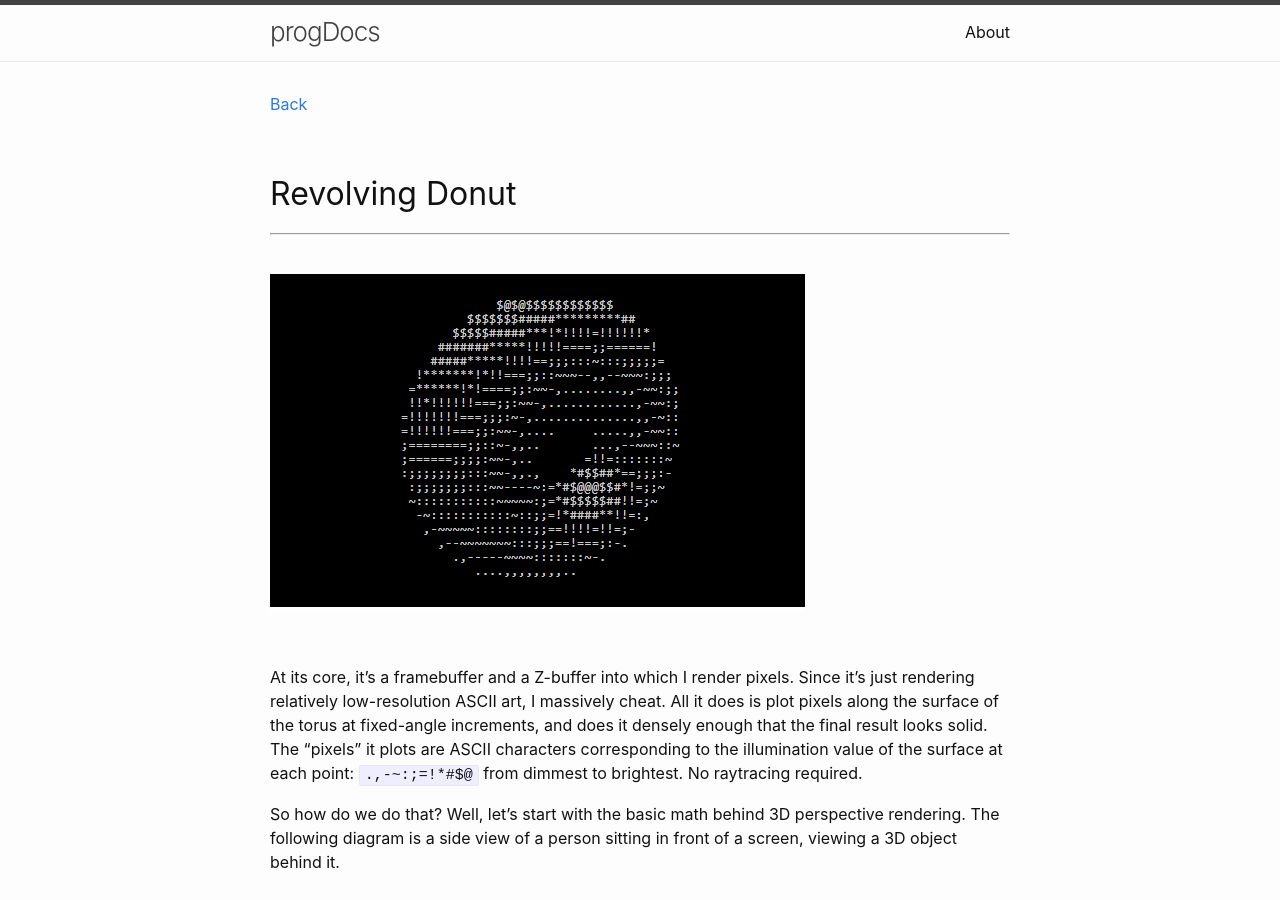
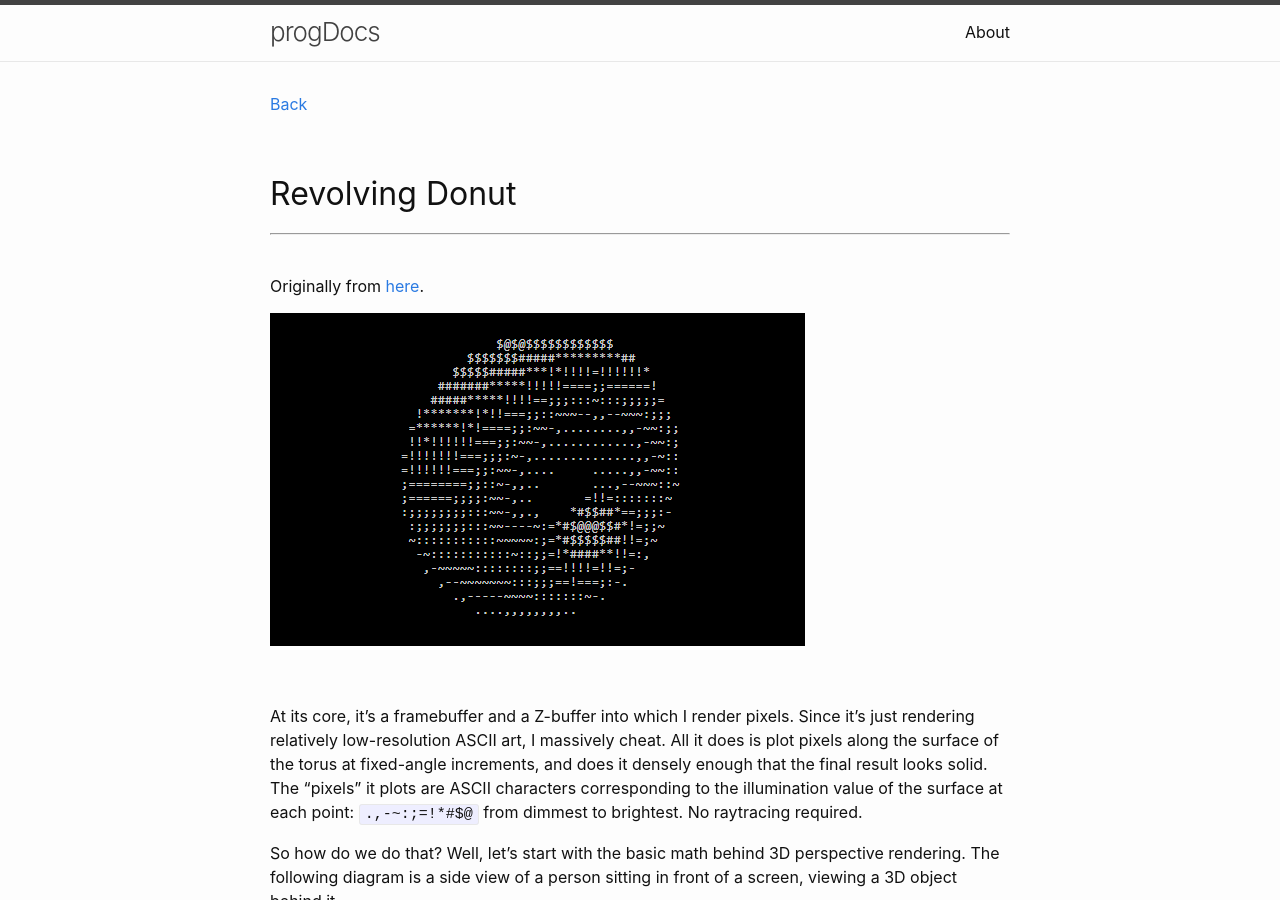
Before and after one commit to Hautaklyttn/progDocs, a Jekyll site: the page built from docs/articles/projects/donut.md, in a window 1280 px wide and 900 px high. Built offline with Jekyll 4.4.1, drawn with Linux system fonts in a browser that asks for light colours.

```diff
--- a/docs/articles/projects/donut.md
+++ b/docs/articles/projects/donut.md
@@ -10,6 +10,9 @@ layout: default
 ---
 
 &nbsp;
+
+Originally from [here](https://www.a1k0n.net/2011/07/20/donut-math.html).
+
 
 ![0x](../../assets/pics/rev_donut.png)
 
```
